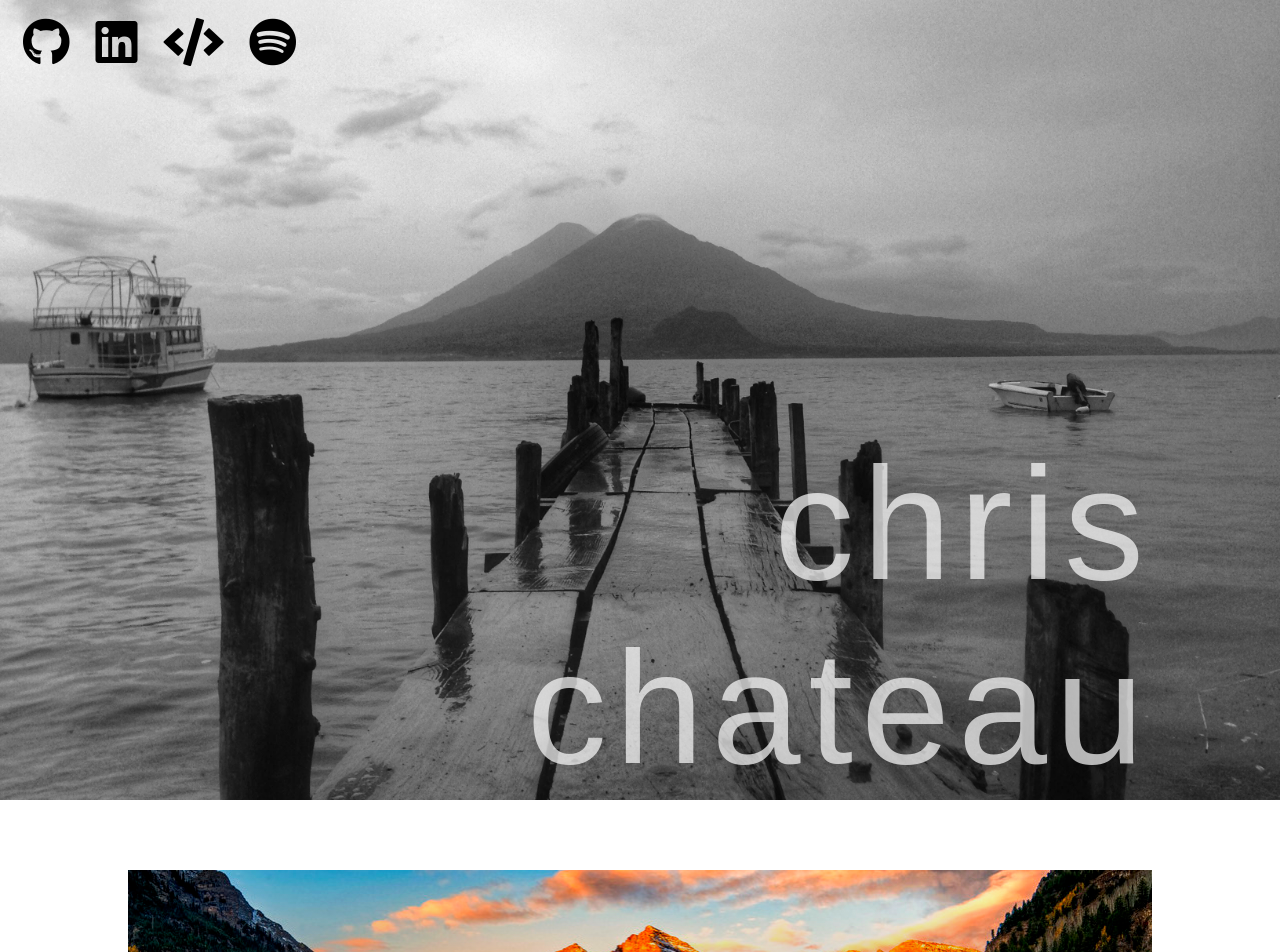
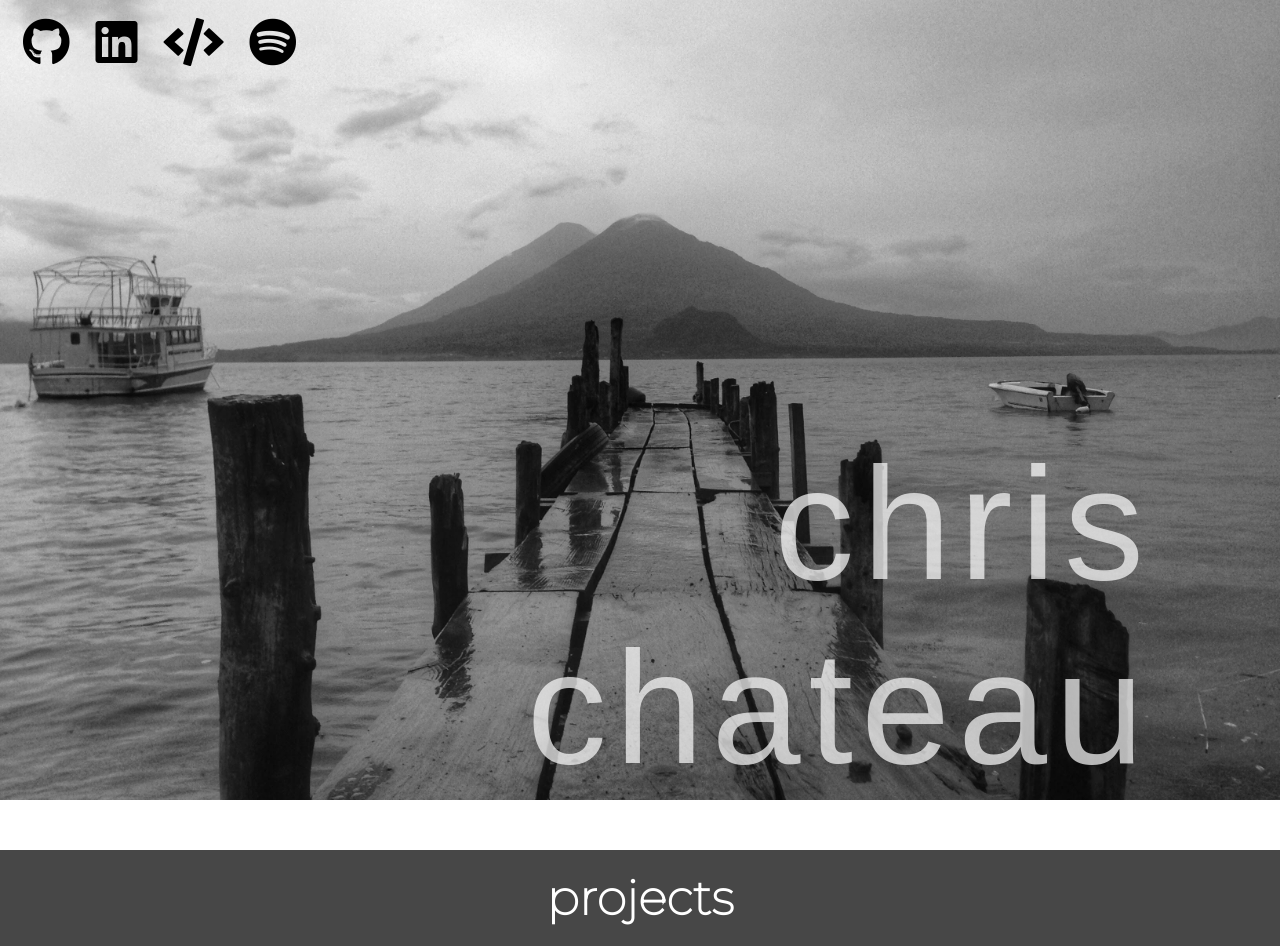
Before and after one commit to christopherchateau/personal-site, a React (Create React App) app: page / in a window 1280 px wide. Shown: the top 952 px of the page. Built offline with nearby package versions, Linux system fonts and the light colour scheme.

Commit message:
Add project title with basic styling. Import Montserrat font

```diff
--- a/src/App.css
+++ b/src/App.css
@@ -1,6 +1,7 @@
 @import url("https://fonts.googleapis.com/css?family=Archivo");
 @import url("https://fonts.googleapis.com/css?family=Anton");
 @import url("https://fonts.googleapis.com/css?family=Gloria+Hallelujah");
+@import url('https://fonts.googleapis.com/css?family=Montserrat:100');
 @import url("https://fonts.googleapis.com/css?family=Roboto:300");
 @import url("https://fonts.googleapis.com/css?family=Permanent+Marker");
 @import url("https://fonts.googleapis.com/css?family=Press+Start+2P");
@@ -78,7 +79,20 @@ body {
 }
 
 .proj-section {
-  padding: 70px 0;
+  /* padding: 30px 0; */
+}
+
+.proj-title {
+  align-items: center;
+  background: rgb(26, 26, 26, 0.8);
+  color: white;
+  display: flex;
+  font-family: 'Montserrat', sans-serif;
+  font-size: 2rem;
+  font-weight: 200;
+  height: 6rem;
+  justify-content: center;
+  margin: 50px 0;
 }
 
 .proj-wrapper {
--- a/src/App.js
+++ b/src/App.js
@@ -72,6 +72,9 @@ class App extends Component {
           </div>
         </section>
         <section className="proj-section">
+          <article className="proj-title">
+            <h2>projects</h2>
+          </article>
           <div className="proj-wrapper">
             <a
               href="https://github.com/christopherchateau/summit-register-FE"
```
